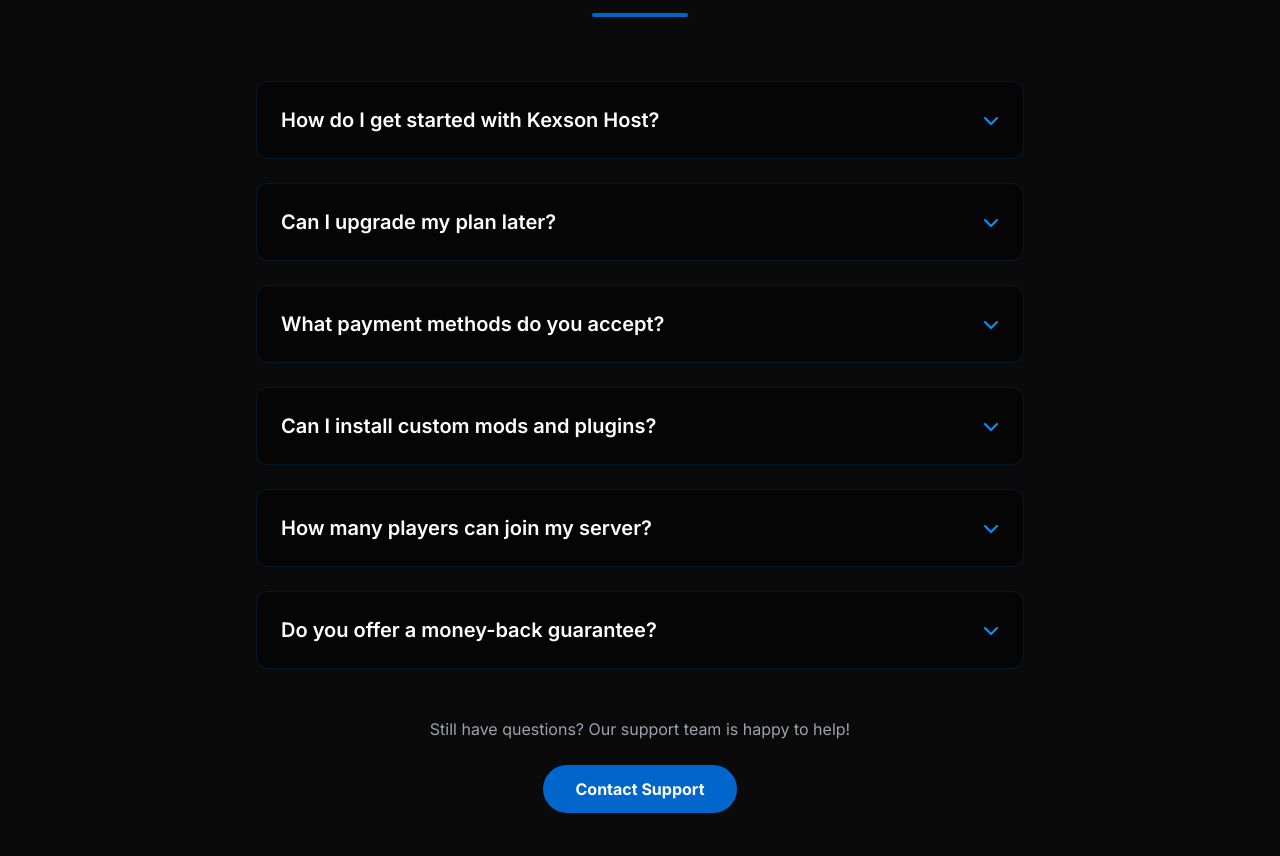
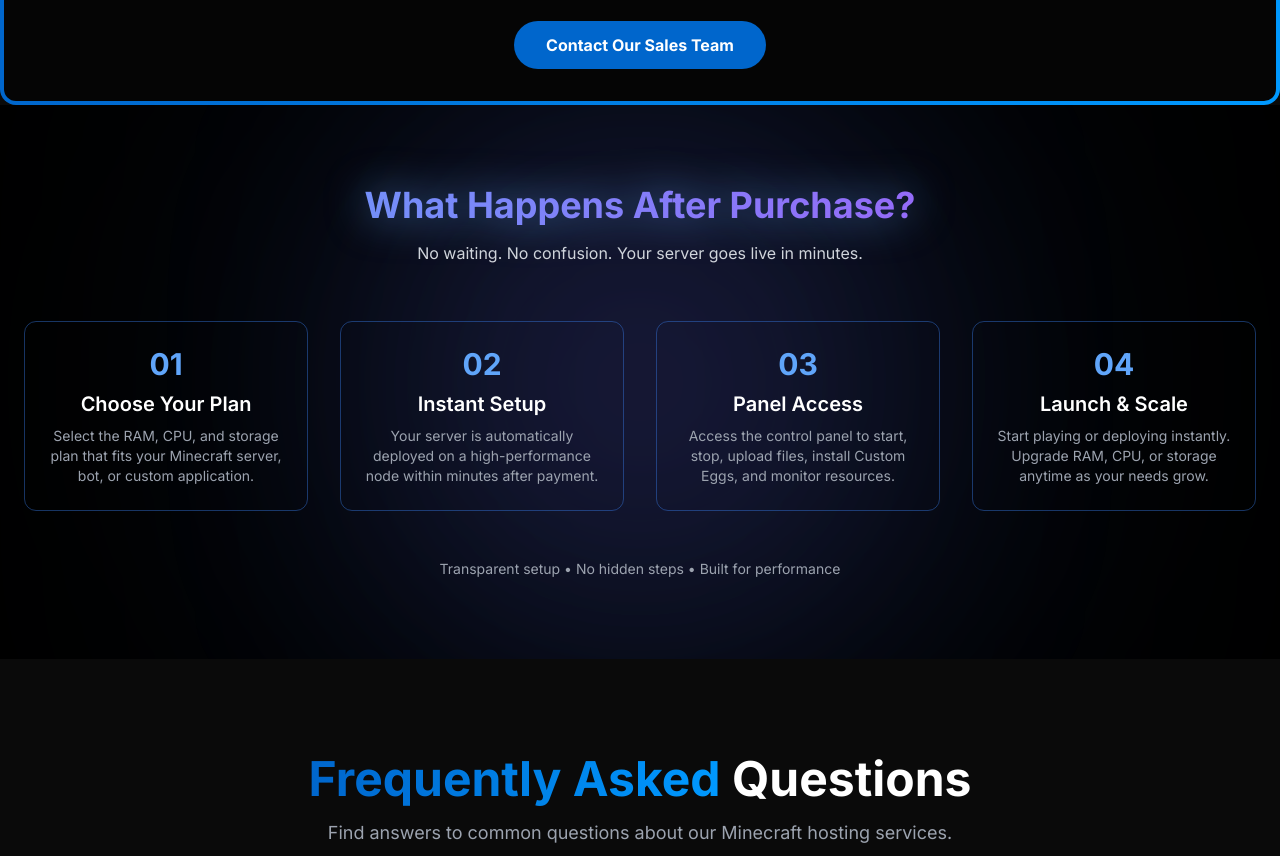
Before and after one commit to taimiyaamjad/kexsonhost, a plain HTML site: page index.html in a window 1280 px wide. Shown: the part 5894-6750 px from the top of the page. Drawn offline with nearby package versions, Linux system fonts and the light colour scheme.

Commit message:
Add files via upload

```diff
--- a/index.html
+++ b/index.html
@@ -807,6 +807,36 @@
             </div>
         </div>
 
+<section class="relative py-16 bg-black overflow-hidden">
+
+  <!-- Neon glow background -->
+  <div class="absolute inset-0 flex justify-center items-center pointer-events-none">
+    <div class="w-[500px] h-[500px] bg-blue-500/20 rounded-full blur-[140px]"></div>
+    <div class="w-[300px] h-[300px] bg-purple-500/20 rounded-full blur-[120px] absolute"></div>
+  </div>
+
+  <div class="relative container mx-auto px-6 text-center">
+    <h2 class="text-3xl font-extrabold text-transparent bg-clip-text
+               bg-gradient-to-r from-blue-400 to-purple-500
+               drop-shadow-[0_0_18px_rgba(96,165,250,0.6)] mb-4">
+      Low Latency Hosting for India
+    </h2>
+
+    <p class="text-gray-300 max-w-3xl mx-auto text-lg leading-relaxed">
+      Performance-optimized nodes delivering low latency, stable tick rates,
+      and fast response times for Minecraft servers, bot hosting,
+      and custom applications across India and nearby regions.
+    </p>
+
+    <!-- Neon underline -->
+    <div class="mt-8 flex justify-center">
+      <div class="w-32 h-1 bg-gradient-to-r from-blue-400 to-purple-500
+                  rounded-full shadow-[0_0_25px_rgba(168,85,247,0.8)]"></div>
+    </div>
+  </div>
+
+</section>
+
         <!-- Enterprise CTA -->
         <div class="mt-16 bg-gradient-to-r from-primary to-primary-light rounded-2xl p-1">
             <div class="bg-darker rounded-xl p-8 text-center">
@@ -832,6 +862,77 @@
             </div>
         </div>
     </section>
+
+<section class="relative py-20 bg-black overflow-hidden">
+
+  <!-- Neon background glow -->
+  <div class="absolute inset-0 flex justify-center items-center pointer-events-none">
+    <div class="w-[600px] h-[600px] bg-blue-500/20 rounded-full blur-[160px]"></div>
+    <div class="w-[350px] h-[350px] bg-purple-500/20 rounded-full blur-[140px] absolute"></div>
+  </div>
+
+  <div class="relative container mx-auto px-6 text-center">
+    <h2 class="text-4xl font-extrabold text-transparent bg-clip-text
+               bg-gradient-to-r from-blue-400 to-purple-500
+               drop-shadow-[0_0_20px_rgba(96,165,250,0.7)] mb-4">
+      What Happens After Purchase?
+    </h2>
+
+    <p class="text-gray-300 max-w-3xl mx-auto mb-14">
+      No waiting. No confusion. Your server goes live in minutes.
+    </p>
+
+    <div class="grid grid-cols-1 md:grid-cols-4 gap-8">
+
+      <!-- Step 1 -->
+      <div class="border border-blue-500/40 rounded-xl p-6 hover:scale-105 transition">
+        <div class="text-blue-400 text-3xl font-bold mb-2">01</div>
+        <h3 class="text-xl font-semibold mb-2">Choose Your Plan</h3>
+        <p class="text-gray-400 text-sm">
+          Select the RAM, CPU, and storage plan that fits your Minecraft server,
+          bot, or custom application.
+        </p>
+      </div>
+
+      <!-- Step 2 -->
+      <div class="border border-blue-500/40 rounded-xl p-6 hover:scale-105 transition">
+        <div class="text-blue-400 text-3xl font-bold mb-2">02</div>
+        <h3 class="text-xl font-semibold mb-2">Instant Setup</h3>
+        <p class="text-gray-400 text-sm">
+          Your server is automatically deployed on a high-performance node
+          within minutes after payment.
+        </p>
+      </div>
+
+      <!-- Step 3 -->
+      <div class="border border-blue-500/40 rounded-xl p-6 hover:scale-105 transition">
+        <div class="text-blue-400 text-3xl font-bold mb-2">03</div>
+        <h3 class="text-xl font-semibold mb-2">Panel Access</h3>
+        <p class="text-gray-400 text-sm">
+          Access the control panel to start, stop, upload files,
+          install Custom Eggs, and monitor resources.
+        </p>
+      </div>
+
+      <!-- Step 4 -->
+      <div class="border border-blue-500/40 rounded-xl p-6 hover:scale-105 transition">
+        <div class="text-blue-400 text-3xl font-bold mb-2">04</div>
+        <h3 class="text-xl font-semibold mb-2">Launch & Scale</h3>
+        <p class="text-gray-400 text-sm">
+          Start playing or deploying instantly. Upgrade RAM, CPU,
+          or storage anytime as your needs grow.
+        </p>
+      </div>
+
+    </div>
+
+    <!-- Confidence line -->
+    <p class="mt-12 text-sm text-gray-400">
+      Transparent setup • No hidden steps • Built for performance
+    </p>
+
+  </div>
+</section>
 
     <!-- FAQ Section -->
     <section id="faq" class="py-24 bg-dark">
```
